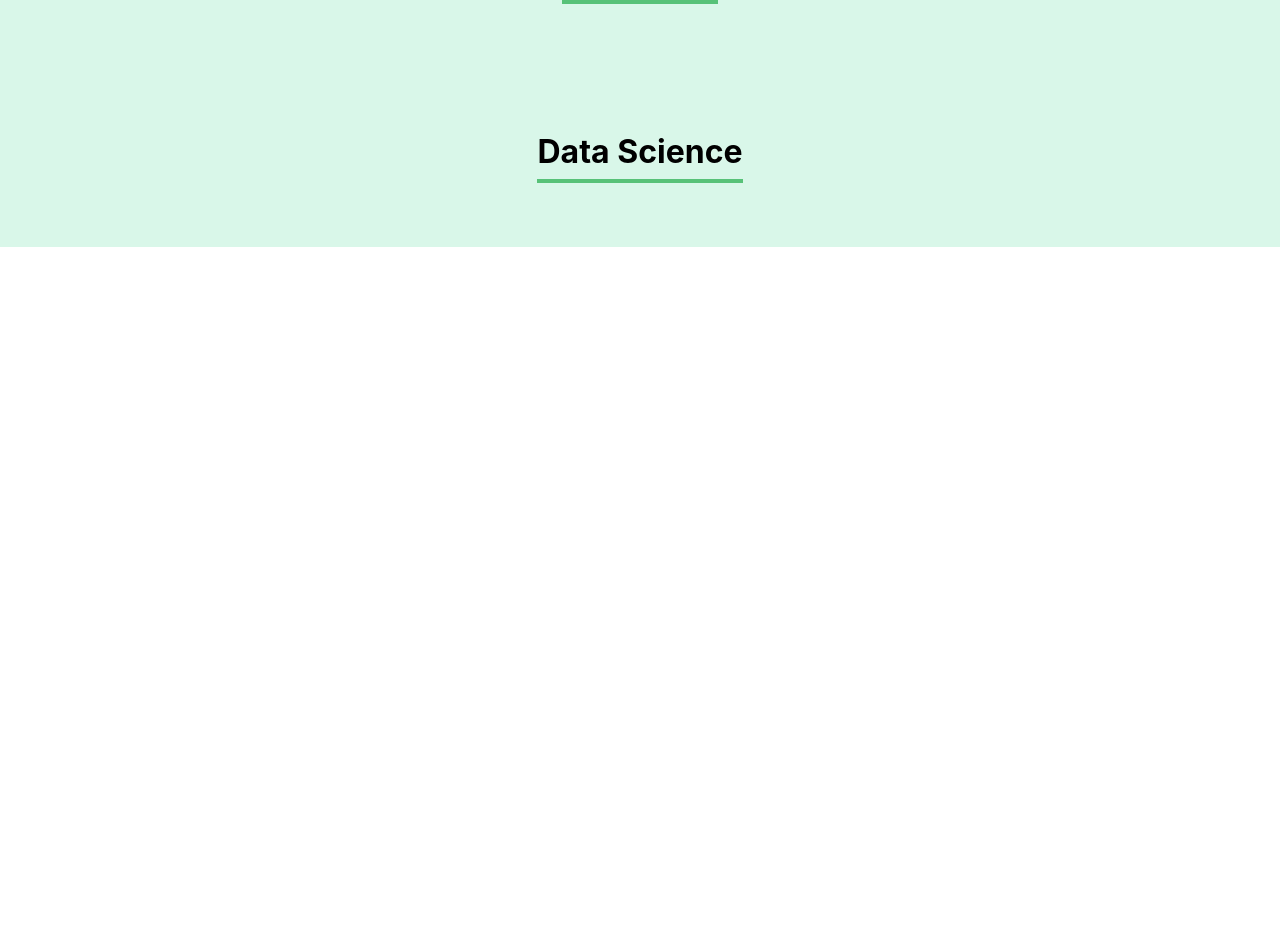
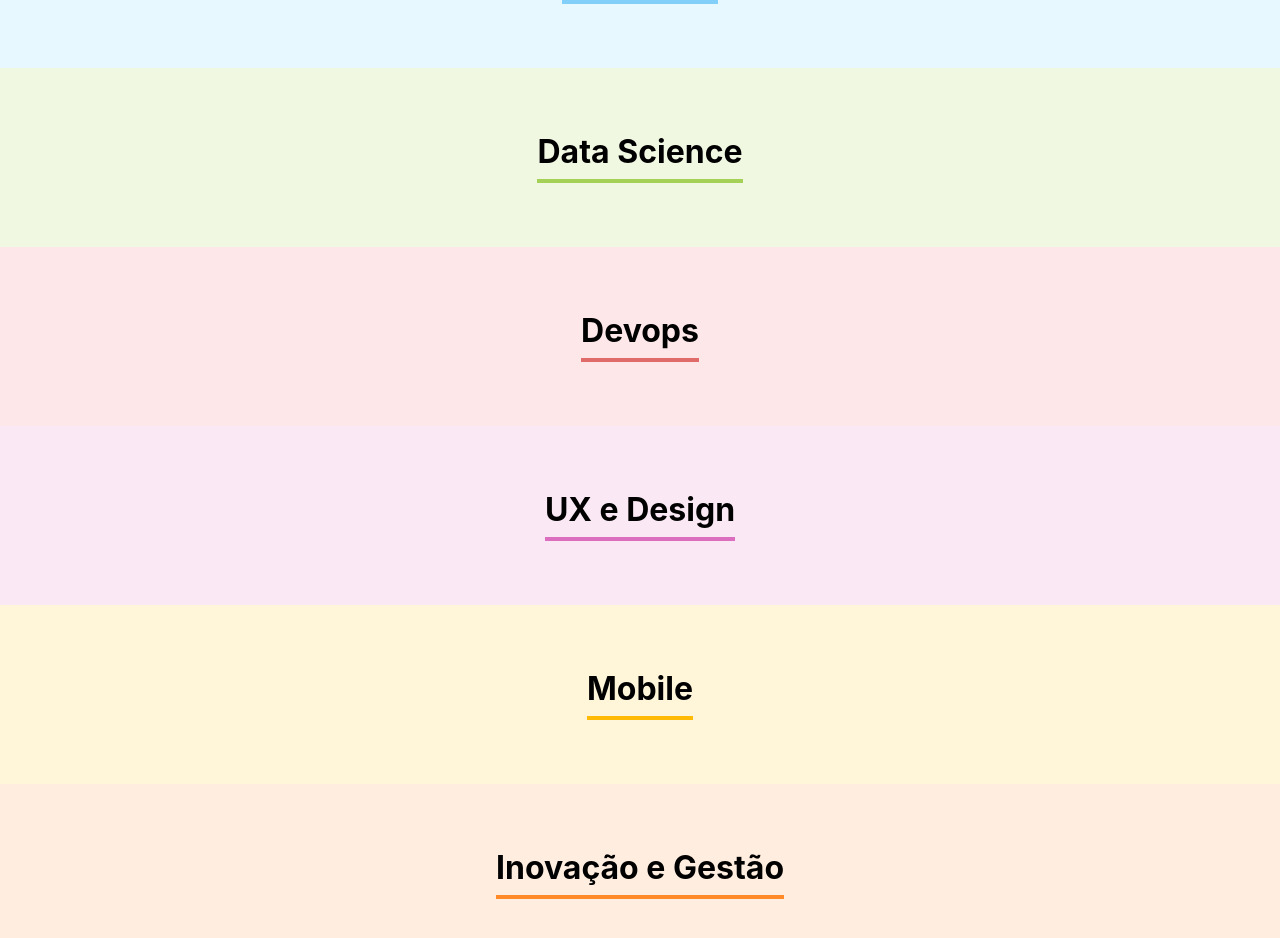
Before and after one commit to CrisMai/react-javascript, a React (Create React App) app: page / in a window 1280 px wide. Shown: the part 1720-2658 px from the top of the page. Before the commit the page ends 1967 px from the top, so only its background shows below. Built offline with nearby package versions, Linux system fonts and the light colour scheme.

Commit message:
Estilização da lista de times

```diff
--- a/src/App.js
+++ b/src/App.js
@@ -6,6 +6,44 @@
 
 
 function App() {
+
+  const times = [
+    {
+      nome: 'Programação',
+      corPrimaria: ' #57c278',
+      corSecundaria: '#d9f7e9'
+    },
+    {
+      nome: 'Front-End',
+      corPrimaria: '#82cffa',
+      corSecundaria: '#e8f8ff'
+    },
+    {
+      nome: 'Data Science',
+      corPrimaria: '#a6d157',
+      corSecundaria: '#f0f8e2'
+    },
+    {
+      nome: 'Devops',
+      corPrimaria: '#e06b69',
+      corSecundaria: '#fde7e8'
+    },
+    {
+      nome: 'UX e Design',
+      corPrimaria: '#db6ebf',
+      corSecundaria: '#fae9f5'
+    },
+    {
+      nome: 'Mobile',
+      corPrimaria: '#ffba05',
+      corSecundaria: '#fff5d9'
+    },
+    {
+      nome: 'Inovação e Gestão',
+      corPrimaria: '#ff8a29',
+      corSecundaria: '#ffeedf'
+    },
+  ]
 
   const [colaboradores, setColaboradores] = useState([]);
 
@@ -19,9 +57,11 @@
 
       <Banner />
       <Formulario aoColaboradorCadastrado={colaborador => aoNovoColaboradorAdicionado(colaborador)}/>
-      <Time nome="Programação" />
-      <Time nome="Front-End" />
-      <Time nome="Data Science" />
+
+      {times.map(time => <Time key={time.nome} nome={time.nome} corPrimaria={time.corPrimaria}
+      corSecundaria={time.corSecundaria} />)}
+
+
 
     </div>
   );
--- a/src/componentes/Time/Time.css
+++ b/src/componentes/Time/Time.css
@@ -2,12 +2,12 @@
 .time {
     text-align: center;
     padding: 32px;
-    background-color: #d9f7e9;
+
 }
 
 .time h3 {
     font-size: 32px;
-    border-bottom: 4px solid #57c278;
+    border-bottom: 4px solid;
     display: inline-block;
     padding-bottom: 8px;
 }
--- a/src/componentes/Time/index.js
+++ b/src/componentes/Time/index.js
@@ -2,8 +2,8 @@
 
 const Time = (props) => {
     return (
-        <section className='time'>
-            <h3>{props.nome}</h3>
+        <section className='time' style={{backgroundColor: props.corSecundaria}}>
+            <h3 style={{borderColor: props.corPrimaria}}>{props.nome}</h3>
         </section>
     )
 
```
